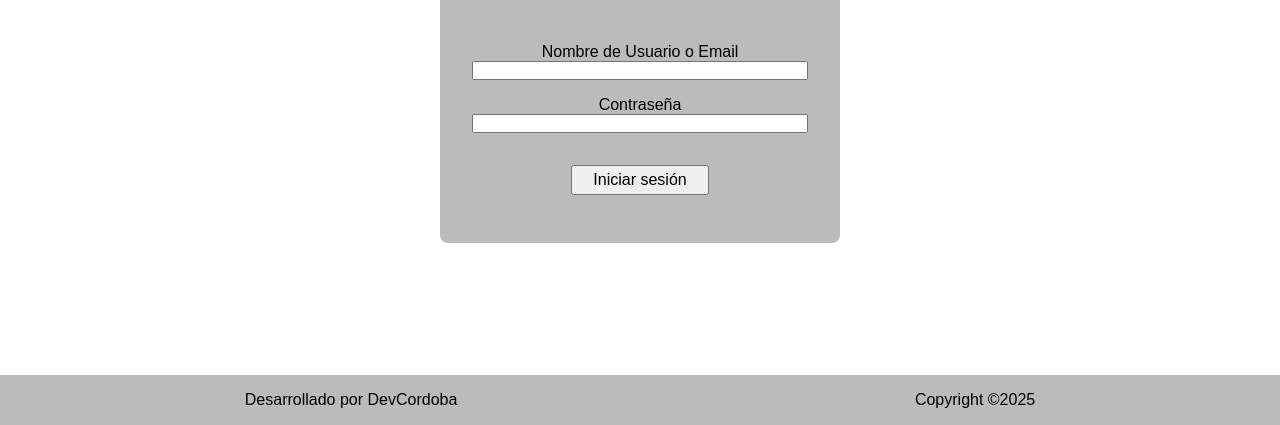
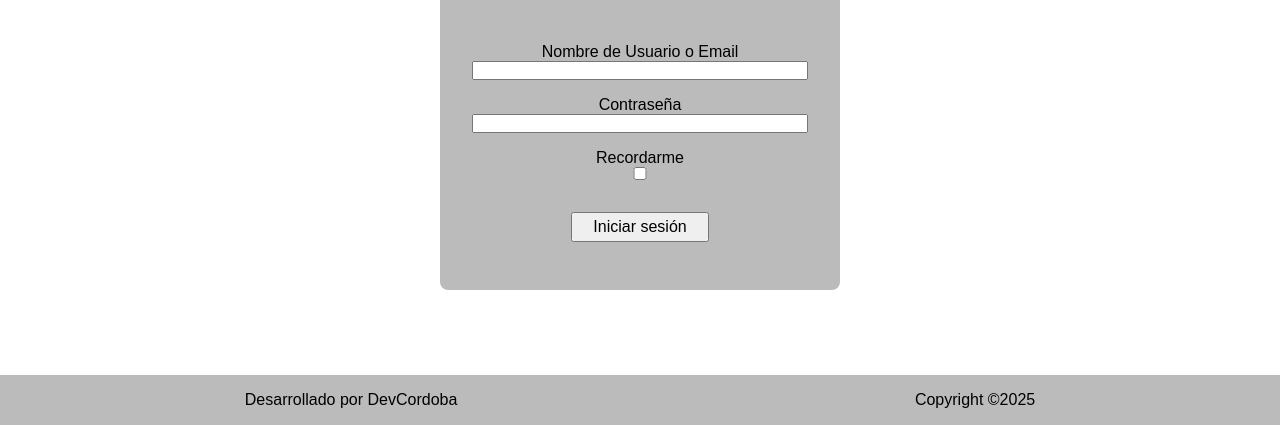
Before and after one commit to devcordoba/logisticom-2do-cuatrimestre, a plain HTML site: page frontend/login.html in a window 1280 px wide. Shown: the part 375-800 px from the top of the page. Drawn offline with Linux system fonts and the light colour scheme.

Commit message:
Agregar checkbox para recordarme en login.html

```diff
--- a/frontend/login.html
+++ b/frontend/login.html
@@ -18,6 +18,8 @@
                 <input type="text" name="name" id="name">
                 <label for="contra">Contraseña</label>
                 <input type="password" name="pass" id="pass">
+                <label for="recordarme">Recordarme</label>
+                <input type="checkbox" name="record" id="record">
                 <button type="submit">Iniciar sesión</button>
             </form>
         </div>
```
Also changed, not shown: frontend/index.html (+11 -0 lines).
